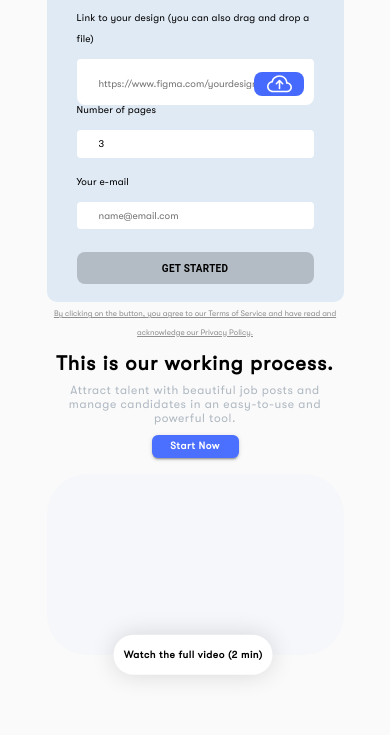
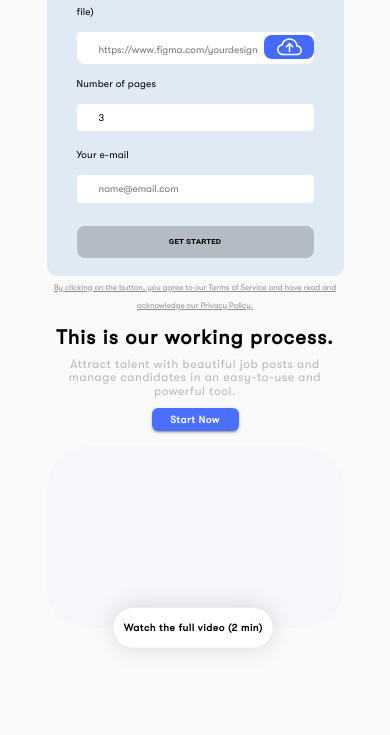
Before and after one commit to Mionder/devondemand, a Gatsby site: page / in a window 390 px wide. Shown: the part 575-1310 px from the top of the page. Built offline with nearby package versions, Linux system fonts and the light colour scheme; Gatsby itself is replaced by a stand-in of ours.

Commit message:
form styles

```diff
--- a/src/components/FirstMainForm/firstMainForm.css
+++ b/src/components/FirstMainForm/firstMainForm.css
@@ -91,6 +91,9 @@ input[type='number'] {
     position: relative;
     overflow: hidden;
 }
+#uploadFile{
+    height: 27.5px;
+}
 .fileUpload input.upload {
     position: absolute;
     top: 0;
@@ -161,8 +164,13 @@ input[type='number'] {
         top: 6px;
         left: 35px;
     }
+
     .fileUpload span{
         display: none;
+    }
+    #age-native-required{
+        padding: 8px 22px !important;
+        font-size: 12px;
     }
 }
 
@@ -189,11 +197,18 @@ input[type='number'] {
         margin-top: 0px;
     }
     #uploadFile{
-        padding: 19px 22px;
+        padding: 8px 22px !important;
         top: 0px
     }
     .btn--browse{
-        top: 5px;
+        top: -3px;
+        right: 0px;
+    }
+    .MuiButton-label{
+        font-size: 8px !important;
+        font-weight: 700;
+        letter-spacing: 0.11px;
+        line-height: 11px;
     }
 }
 
@@ -201,7 +216,7 @@ input[type='number'] {
     .btn--browse{
         width: 50px;
         height: 20px;
-        top: 30px;
+        top: 20px;
     }
     .bi-cloud-arrow-up{
         top: 0px;
```
